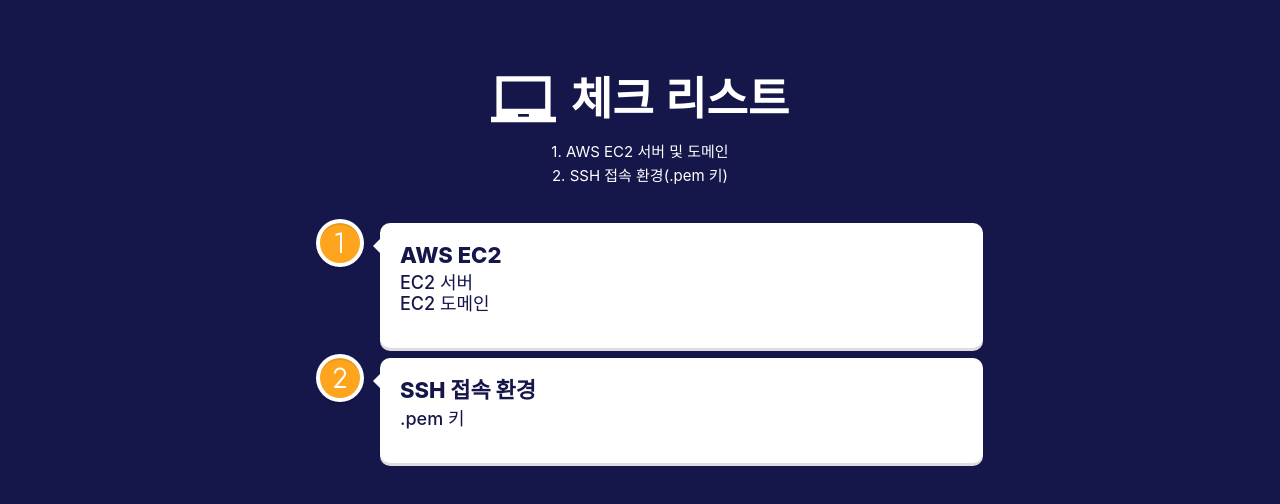
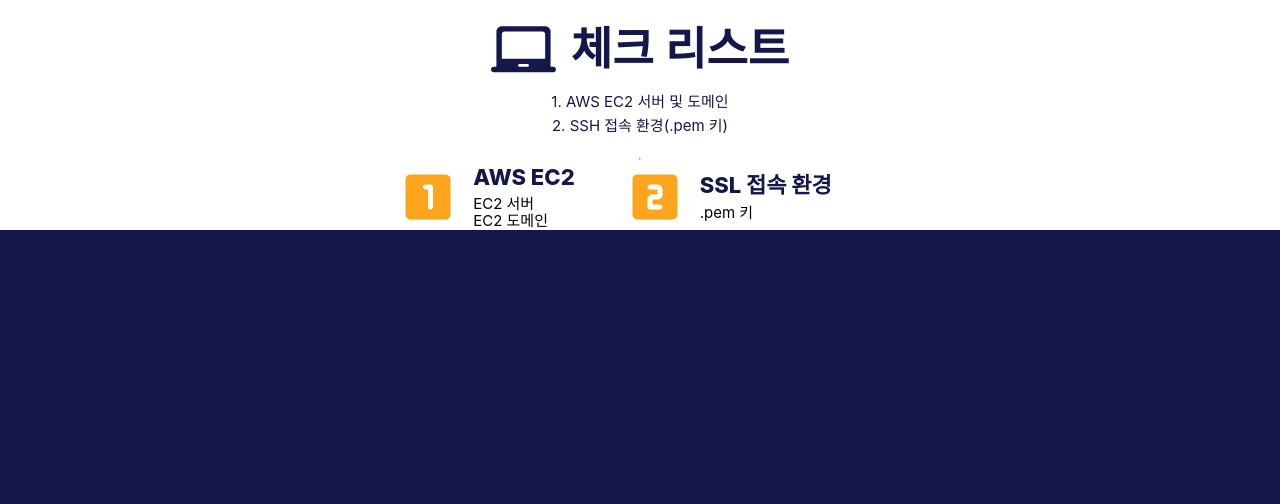
Before and after one commit to Sang-Gi/DeployZ_Landing, a React (Vite) app in the folder frontend/: page /install/check in a window 1280 px wide. Shown: the top 504 px of the page. Built offline with nearby package versions, Linux system fonts and the light colour scheme.

Commit message:
feat : checklist 수정

```diff
--- a/frontend/src/components/InstallGuide/CheckList.tsx
+++ b/frontend/src/components/InstallGuide/CheckList.tsx
@@ -1,19 +1,14 @@
 import styled from "styled-components";
 import { theme } from "@/styles/theme";
-import "react-vertical-timeline-component/style.min.css";
-import { VerticalTimelineElement } from "react-vertical-timeline-component";
 import { RiNumber1, RiNumber2 } from "react-icons/ri";
-import ContentCopyIcon from "@mui/icons-material/ContentCopy";
 import { styled as mstyled } from "@mui/material/styles";
-import { CopyToClipboard } from "react-copy-to-clipboard/src";
-import { info } from "@components/common/Toast/notify";
-import LaptopChromebookIcon from "@mui/icons-material/LaptopChromebook";
-
+import LaptopChromebookIcon from "@mui/icons-material/LaptopChromebookRounded";
+import LooksOneRoundedIcon from "@mui/icons-material/LooksOneRounded";
+import LooksTwoRoundedIcon from "@mui/icons-material/LooksTwoRounded";
 export default function CheckList() {
   return (
     <>
-      <ModalContainer>
-        <SInstallGuideNameDiv>
+      <Container>
         <STitleDiv>
           <LaptopIcon />
           체크 리스트
@@ -24,39 +19,42 @@
             <br /> 2. SSH 접속 환경(.pem 키)
           </SDescP>
         </SDescDiv>
-        </SInstallGuideNameDiv>
-        {timelineData.map((data, index) => (
-          <VerticalTimelineElement
-            intersectionObserverProps={{
-              root: null,
-              rootMargin: "0px",
-              threshold: 1.0,
-            }}
-            key={index}
-            iconStyle={{
-              background: `${theme.colors.secondary}`,
-              color: `${theme.colors.white}`,
-            }}
-            icon={data.icon}
-            contentStyle={{
-              borderRadius: "1rem",
-              width: "88%",
-              padding: "2rem",
-            }}
-            style={{ margin: "1rem 0" }}
-          >
-            <NumTitle>{data.title}</NumTitle>
-            {data.content}
-          </VerticalTimelineElement>
-        ))}
-      </ModalContainer>
+        <hr />
+        <Bottomdiv>
+          <OneIcon />
+          <LeftContainer>
+            <Title>AWS EC2</Title>
+            <Contentdiv>
+              EC2 서버
+              <br />
+              EC2 도메인
+            </Contentdiv>
+          </LeftContainer>
+          <TwoIcon />
+          <LeftContainer>
+            <Title>SSL 접속 환경</Title>
+
+            <Contentdiv>.pem 키</Contentdiv>
+          </LeftContainer>
+        </Bottomdiv>
+      </Container>
     </>
   );
 }
+const OneIcon = mstyled(LooksOneRoundedIcon)({
+  fontSize: "6rem",
+  color: theme.colors.secondary,
+  paddingRight: "1.5rem",
+});
+const TwoIcon = mstyled(LooksTwoRoundedIcon)({
+  fontSize: "6rem",
+  color: theme.colors.secondary,
+  paddingRight: "1.5rem",
+});
 
 const LaptopIcon = mstyled(LaptopChromebookIcon)({
   fontSize: "6.5rem",
-  color: theme.colors.white,
+  color: theme.colors.primary,
   position: "relative",
   top: "1.8rem",
   paddingRight: "1.5rem",
@@ -66,7 +64,7 @@
   font-size: 1.5rem;
   font-weight: ${theme.fontWeight.normal};
   line-height: 160%;
-  color: ${theme.colors.white};
+  color: ${theme.colors.primary};
 `;
 
 const SDescDiv = styled.div`
@@ -77,49 +75,29 @@
   flex-direction: column;
 `;
 
-const SInstallGuideNameDiv = styled.div`
+const Container = styled.div`
   display: flex;
   justify-content: center;
   align-items: center;
   flex-direction: column;
-  position: relative;
-  top: -1rem;
+  background-color: #fff;
 `;
 
 const STitleDiv = styled.div`
   font-size: 4.5rem;
-  color: ${theme.colors.white};
+  color: ${theme.colors.primary};
   font-weight: ${theme.fontWeight.semibold};
 `;
 
-const ModalContainer = styled.div`
-  position: absolute;
-  top: 50%;
-  left: 50%;
-  transform: translate(-50%, -50%);
-  width: 50%;
-  height: 85%;
-  border: none;
-  padding: 0 1rem;
-  /* box-shadow: 0 2px 4px, 0px 1px 2px inset; */
-  border-radius: 4vh;
-  /* background: ${theme.colors.container}; */
-  color: ${theme.colors.primary};
-  ::-webkit-scrollbar {
-    display: none;
-  }
+const Bottomdiv = styled.div`
+  display: flex;
+  justify-content: center;
+  align-items: center;
 `;
-const CopyIcon = mstyled(ContentCopyIcon)({
-  marginLeft: "1rem",
-  color: `${theme.colors.primary}`,
-  "&:hover": {
-    color: `${theme.colors.secondary}`,
-    transition: "all .2s ease-out",
-    transform: "scale(1.3)",
-    cursor: "pointer",
-  },
-});
-const NumTitle = styled.div`
+const LeftContainer = styled.div`
+  padding-right: 5rem;
+`;
+const Title = styled.div`
   display: flex;
   color: ${theme.colors.primary};
   font-weight: ${theme.fontWeight.extrabold};
@@ -131,33 +109,6 @@
   justify-content: center;
   align-items: start;
   flex-direction: column;
-  font-size: 1.8rem;
-  font-weight: ${theme.fontWeight.medium};
+  font-size: 1.5rem;
+  font-weight: ${theme.fontWeight.normal};
 `;
-const ColorContainer = styled.div`
-  background-color: ${theme.colors.lightgray};
-  font-weight: ${theme.fontWeight.semibold};
-  font-size: 1.5rem;
-  padding: 1rem;
-  border-radius: 1rem;
-  margin-top: 1rem;
-`;
-
-const timelineData = [
-  {
-    icon: <RiNumber1 />,
-    title: "AWS EC2",
-    content: (
-      <Contentdiv>
-        EC2 서버
-        <br />
-        EC2 도메인
-      </Contentdiv>
-    ),
-  },
-  {
-    icon: <RiNumber2 />,
-    title: "SSH 접속 환경",
-    content: <Contentdiv>.pem 키</Contentdiv>,
-  },
-];
--- a/frontend/src/components/InstallGuide/Installguide.tsx
+++ b/frontend/src/components/InstallGuide/Installguide.tsx
@@ -9,7 +9,7 @@
   const [currentTab, clickTab] = useState(0);
 
   const menuArr = [
-    { name: "Tab1", content: "CheckList" },
+    { name: "Tab1", content: CheckList },
     { name: "Tab2", content: CheckList },
     { name: "Tab3", content: CheckList },
   ];
```
Lines whose indentation alone changed are shown as unchanged.
